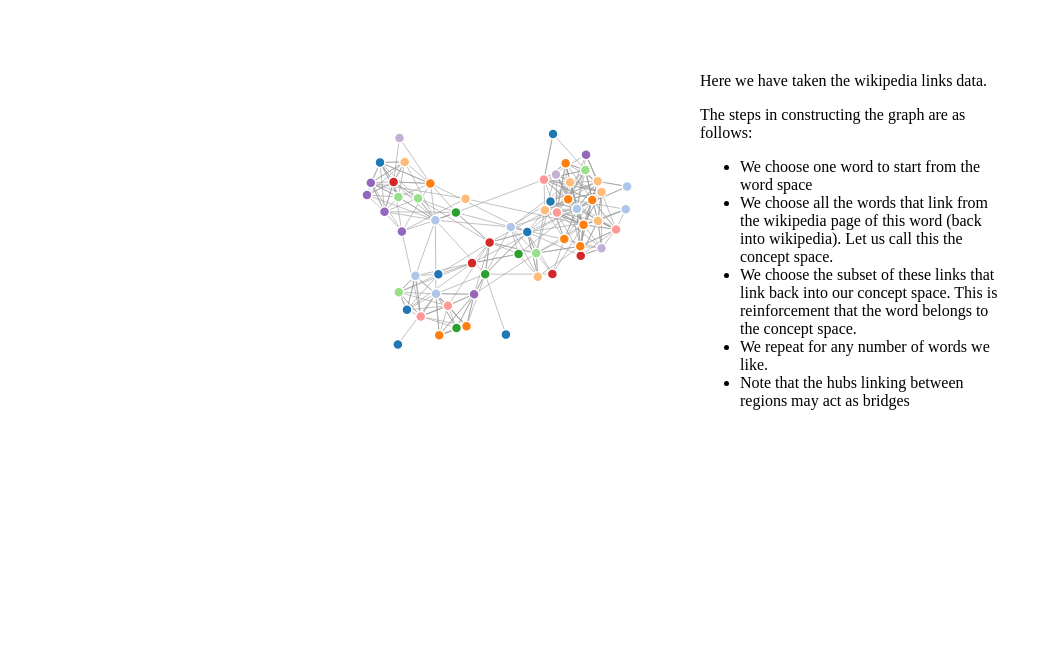
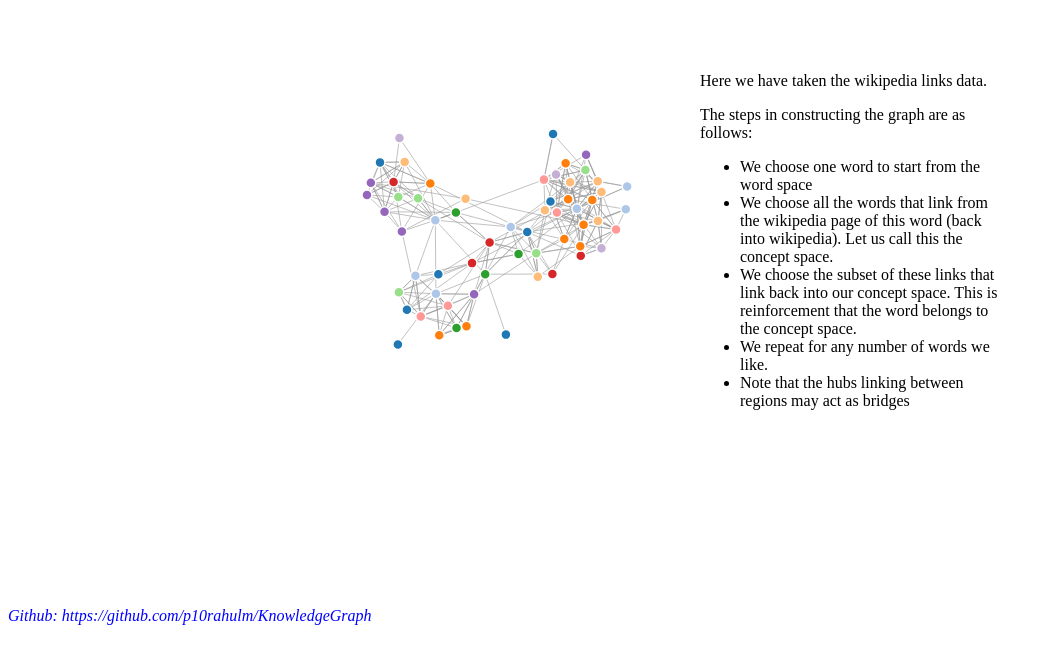
Before and after one commit to p10rahulm/KnowledgeGraph, a plain HTML site: page index.html in a window 1280 px wide. Shown: the part 144-800 px from the top of the page, without its empty margins (0-1051 px from the left). Drawn offline with nearby package versions, Linux system fonts and the light colour scheme.

Commit message:
added footer

```diff
--- a/index.html
+++ b/index.html
@@ -87,3 +87,5 @@ d3.json("artjson.json", function(error, graph) { //d3.json("artjson.json", funct
 });
 
 </script>
+<div class="footer" style="position:absolute;bottom:15px;font-style:italic;color:blue"><p>Github: https://github.com/p10rahulm/KnowledgeGraph </p></div>
+</body>
```
